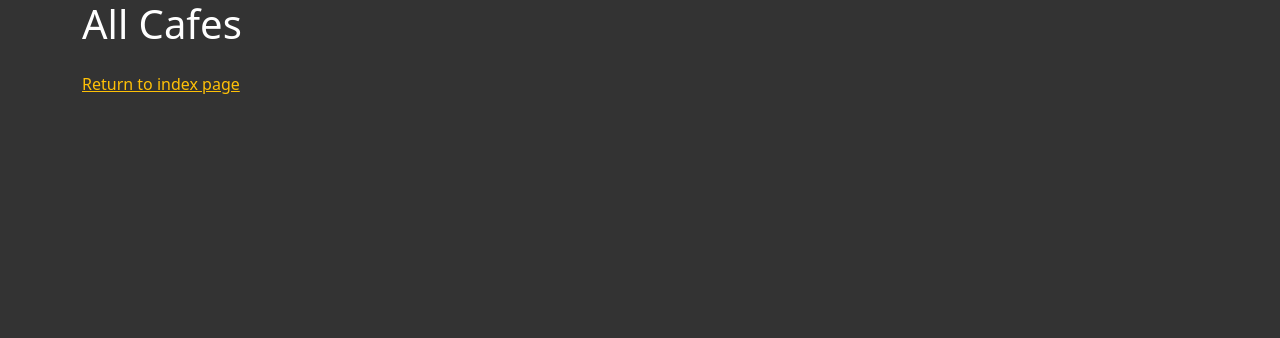
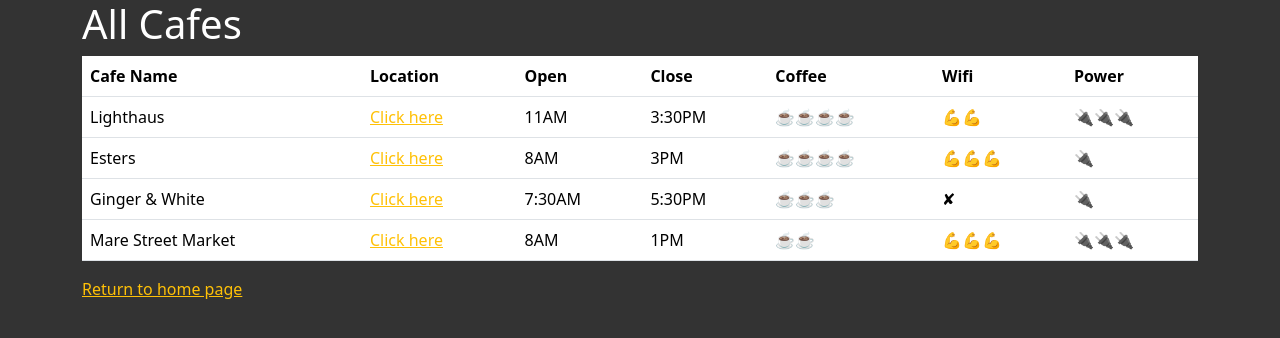
Before and after one commit to ig0r-ferreira/coffee-and-wifi, a Flask app: page /cafes in a window 1280 px wide. Shown: the top 338 px of the page. Run offline with Flask 2, Linux system fonts and the light colour scheme; some libraries are stand-ins or nearby versions.

Commit message:
Add coffee shops page

```diff
--- a/main.py
+++ b/main.py
@@ -26,7 +26,6 @@
 # ---------------------------------------------------------------------------
 
 
-# all Flask routes below
 @app.route('/')
 def home():
     return render_template('index.html')
@@ -46,10 +45,6 @@
 @app.route('/cafes')
 def cafes():
     with open('data/cafes.csv', newline='', encoding='utf-8') as csv_file:
-        rows = list(csv.reader(csv_file, delimiter=','))
-
-    return render_template('cafes.html', cafes=rows)
-
-
-if __name__ == '__main__':
-    app.run(debug=True)
+        reader = csv.DictReader(csv_file, delimiter=',')
+        rows = list(reader)
+    return render_template('cafes.html', cafes=rows, headers=reader.fieldnames)
--- a/templates/cafes.html
+++ b/templates/cafes.html
@@ -1,5 +1,5 @@
 {% extends 'base.html' %}
-{% block title %}Restaurants{% endblock title %}
+{% block title %}Coffee Shops{% endblock title %}
 {% block content %}
     <div class="container">
         <div class="row">
@@ -7,12 +7,26 @@
                 <h1>All Cafes</h1>
 
                 <table class="table">
-                    <!-- This is where you will write the code
-                    to render a Bootstrap Table that contains all
-                    the information from the cafe-data.csv file. -->
+                    <tr>
+                        {% for header in headers %}
+                            <th>{{ header }}</th>
+                        {% endfor %}
+                    </tr>
+                    {% for cafe in cafes %}
+                        <tr>
+                            {% for info in headers %}
+                                <td>
+                                    {% if cafe[info].startswith('http') %}
+                                        <a href="{{ cafe[info] }}">Click here</a>
+                                    {% else %}
+                                        {{ cafe[info] }}
+                                    {% endif %}
+                                </td>
+                            {% endfor %}
+                        </tr>
+                    {% endfor %}
                 </table>
-
-                <p><a href="#">Return to index page</a></p>
+                <p><a href="{{ url_for('home') }}">Return to home page</a></p>
             </div>
         </div>
     </div>
--- a/templates/index.html
+++ b/templates/index.html
@@ -10,7 +10,7 @@
             You've found the right place! Checkout my collection of cafes with
             data on power socket availability, wifi speed and coffee quality.
         </p>
-        <a class="btn btn-warning btn-lg" href="#" role="button">Show Me!</a>
+        <a class="btn btn-warning btn-lg" href="{{ url_for('cafes') }}" role="button">Show Me!</a>
     </div>
 </div>
 {% endblock content %}
```
